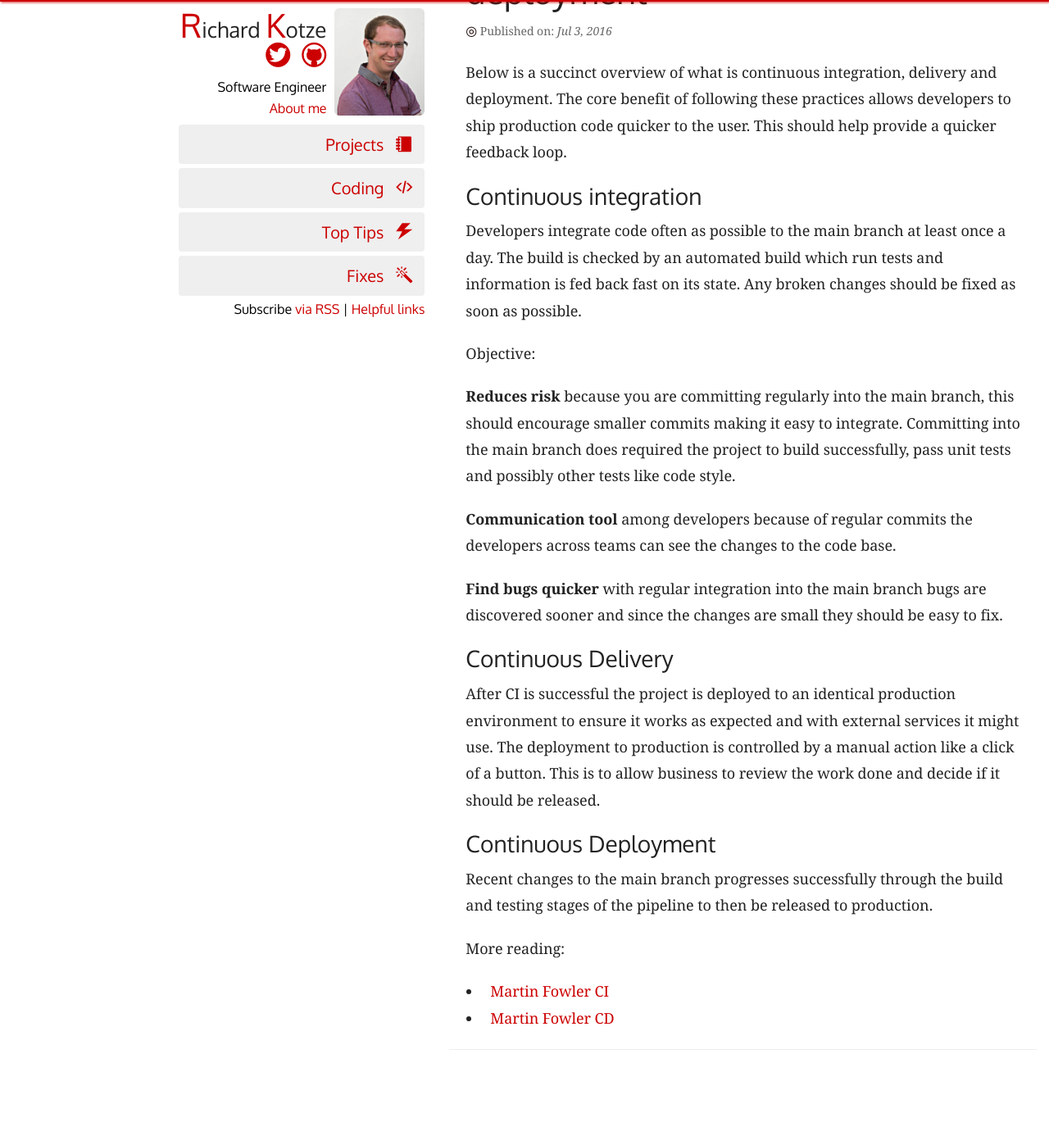
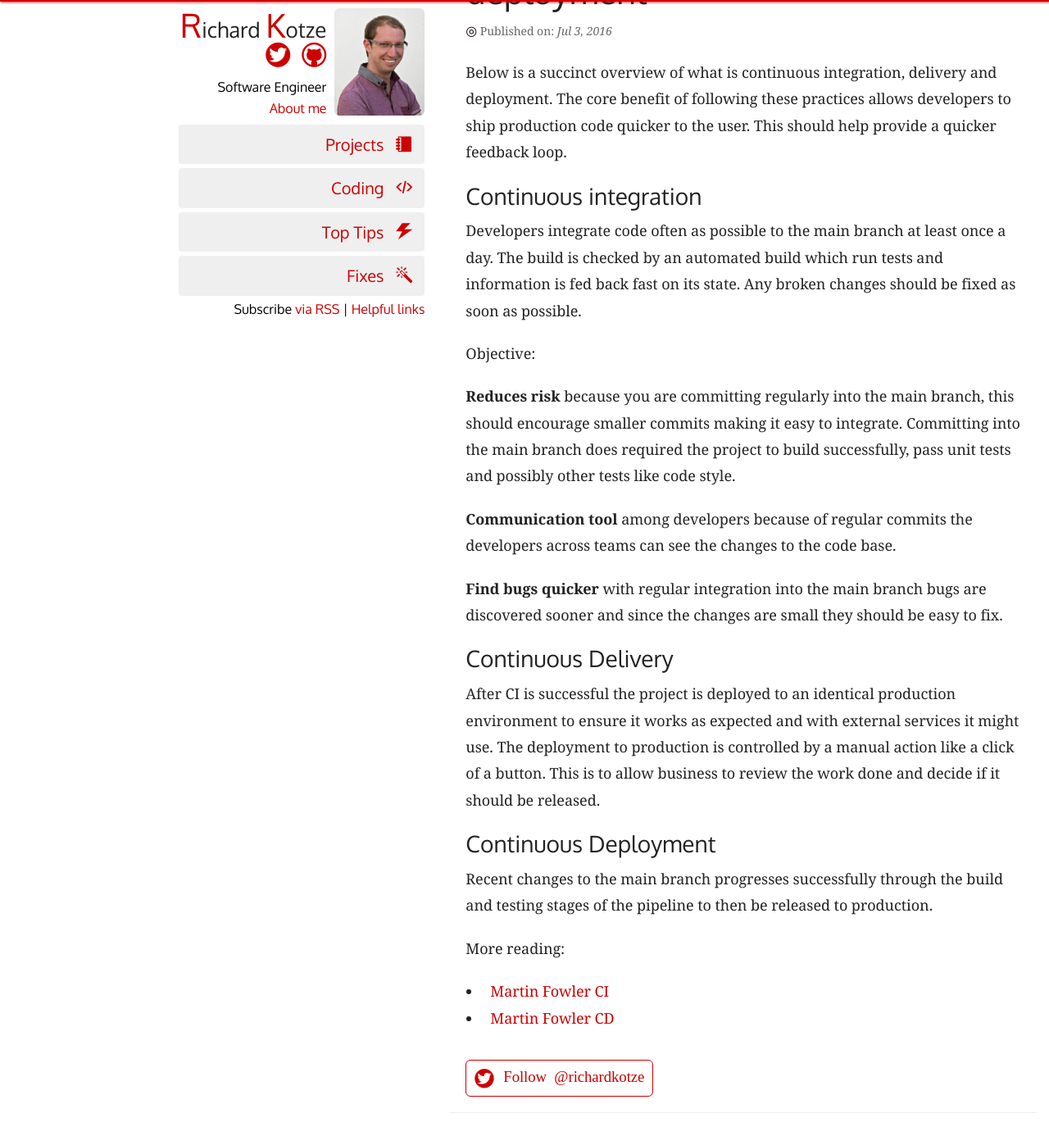
Before and after one commit to rkotze/rkotze.github.io, a Jekyll site: the page built from _posts/2016-07-04-continuous-integration-delivery-deployment.md, in a window 1280 px wide and 1400 px high, scrolled down 100 px. Shown: the top 1397 px of the window at 82% size. Built offline with Jekyll 4.4.1, drawn with Linux system fonts in a browser that asks for light colours; comment, search, counter and statistics services are not loaded; before the commit the page ends 1423 px from its top, so only the background shows below that.

Commit message:
Add follow button to end of posts

```diff
--- a/_layouts/post.html
+++ b/_layouts/post.html
@@ -29,6 +29,12 @@ layout: default
       {{ content }}
     </div>
 
+    <p class="end-article-follow">
+      <a href="https://twitter.com/intent/follow?screen_name=richardkotze&tw_p=followbutton" class="icon-twitter icon-font-large follow-button">
+        <span>Follow @richardkotze</span>
+      </a>
+    </p>
+
   </article>
 
   <hr />
--- a/css/main.scss
+++ b/css/main.scss
@@ -245,6 +245,24 @@ article.item, article.listing {
     }
 }
 
+.follow-button {
+    &:hover{
+        text-decoration: none;
+    }
+    border: 1px solid;
+    padding: 10px;
+    border-radius: 6px;
+    font-size: 1.3em;
+    span {
+        vertical-align: top;
+        font-size: 0.8em;
+    }
+}
+
+.end-article-follow{
+    margin-top: 45px;
+}
+
 .rk-nav {
     &.open{
         display:block;
```
